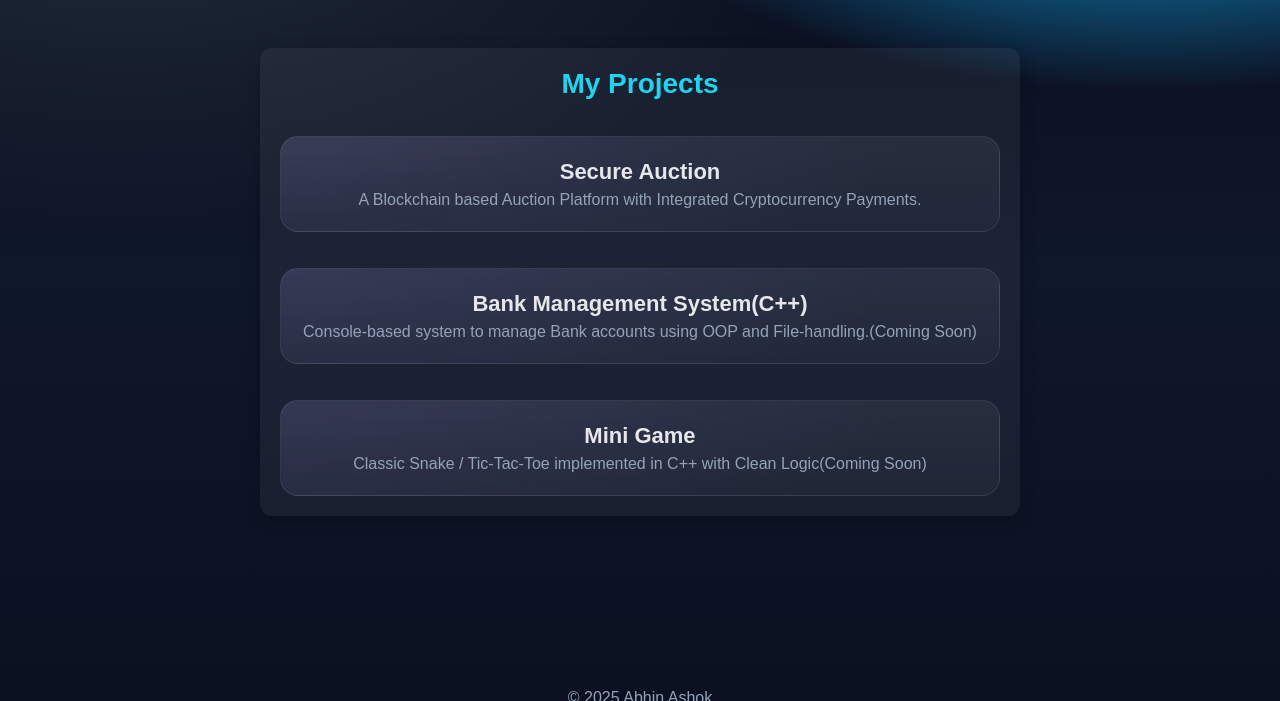
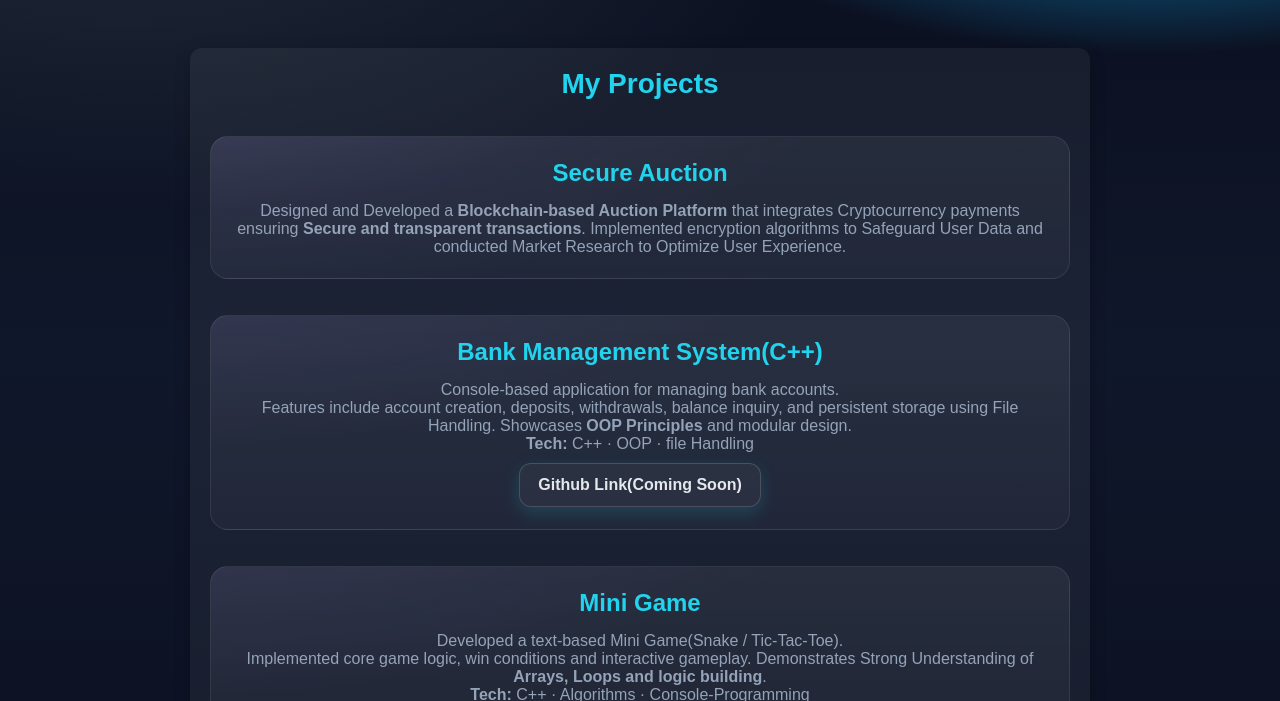
Before and after one commit to AbH1-N/AbH1-N, a plain HTML site: page projects.html in a window 1280 px wide. Shown: the part 49-750 px from the top of the page. Drawn offline with Linux system fonts and the light colour scheme.

Commit message:
Add files via upload

```diff
--- a/projects.html
+++ b/projects.html
@@ -14,7 +14,7 @@
             <nav class="links">
             <a href="index.html">Home</a>
             <a href="about.html">About Me</a>
-            <a href="projects.html">Projects</a>
+            <a href="projects.html" class="active">Projects</a>
             <a href="resume.html">Resume</a>
             <a href="contacts.html">Contacts</a>
         </nav>
@@ -25,15 +25,27 @@
             <h1>My Projects</h1>
             <div class="card">
                 <h2>Secure Auction</h2>
-                <p>A Blockchain based Auction Platform with Integrated Cryptocurrency Payments.</p>
+                <p>Designed and Developed a<strong> Blockchain-based Auction Platform</strong> that integrates
+                Cryptocurrency payments ensuring<strong> Secure and transparent transactions</strong>.
+            Implemented encryption algorithms to Safeguard User Data and conducted Market Research to Optimize User Experience. </p>
             </div>
             <div class="card">
                 <h2>Bank Management System(C++)</h2>
-                <p>Console-based system to manage Bank accounts using OOP and File-handling.(Coming Soon)</p>
+                <p>Console-based application for managing bank accounts.<br>
+                    Features include account creation, deposits, withdrawals, balance inquiry, and persistent storage using File Handling.
+                    Showcases<strong> OOP Principles</strong> and modular design.
+                </p>
+                <p><strong>Tech:</strong> C++ · OOP · file Handling</p>
+                <a href="#" class="btn secondary">Github Link(Coming Soon)</a>
             </div>
             <div class="card">
                 <h2>Mini Game</h2>
-                <p>Classic Snake / Tic-Tac-Toe implemented in C++ with Clean Logic(Coming Soon)</p>
+                <p>Developed a text-based Mini Game(Snake / Tic-Tac-Toe).<br>
+                    Implemented core game logic, win conditions and interactive gameplay.
+                    Demonstrates Strong Understanding of<strong> Arrays, Loops and logic building</strong>.
+                </p>
+                <p><strong>Tech:</strong> C++ · Algorithms · Console-Programming</p>
+                <a href="#" class="btn secondary">Github Link(Coming Soon)</a>
             </div>
         </section>
         <footer>
@@ -43,5 +55,4 @@
                 <a href="https://www.github.com" target="_blank"><i class="fa-brands fa-github"></i>Github</a>
         </footer>
     </body>
-
 </html>
--- a/style.css
+++ b/style.css
@@ -73,7 +73,7 @@ title{
 }
 
 .btn.secondary{
-  border: 1px solid rgba(255, 255, 255, .15); color: var(--text); background: rgba(255, 255, 255, .04);
+  border: 1px solid rgba(255, 255, 255, .15); color: var(--text); background: rgba(255, 255, 255, .04); margin-top: 10px;
 }
 
 .btn:hover{
@@ -124,6 +124,13 @@ title{
   color: var(--accent);
 }
 
+.page h2{
+  text-align: center;
+  margin-bottom: 15px;
+  font-size: 24px;
+  color: var(--accent);
+}
+
 footer{
   margin-top: auto; padding: 26px 20px; text-align: center; color: var(--muted);
 }
```
